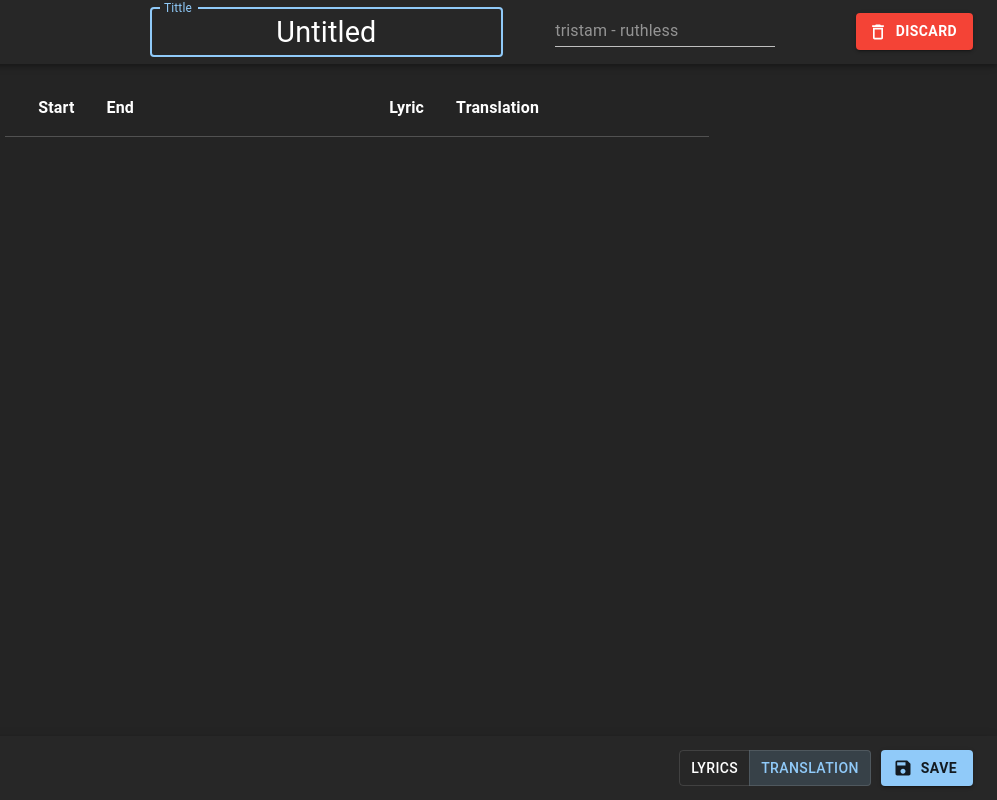
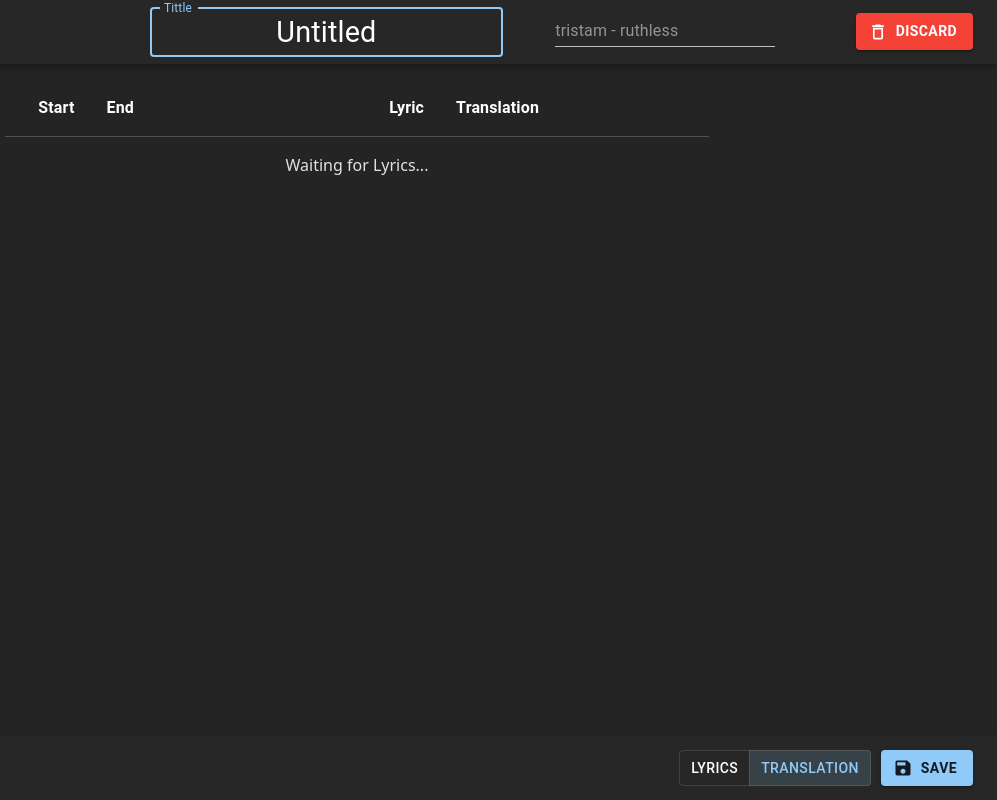
Before and after one commit to iamargelh/LyricsTranslate-Tool, a React (Vite) app: page / in a window 1280 px wide. Shown: the whole page, without its empty margins (283-1280 px from the left). Built offline with nearby package versions, Linux system fonts and the light colour scheme; some icons are missing.

Commit message:
- localstorage fix

```diff
--- a/src/App.jsx
+++ b/src/App.jsx
@@ -20,7 +20,7 @@ function App() {
       const lyricsFromStorage = window.localStorage.getItem("currentLyrics")
       console.log({lyricsFromStorage})
       if (lyricsFromStorage) return new Map(JSON.parse(lyricsFromStorage))
-      return []
+      return new Map()
     }
   )
 
@@ -50,7 +50,7 @@ function App() {
     window.localStorage.removeItem("currentLyrics")
     window.localStorage.removeItem("currentTrackName")
     setFullTrackName({artistName:null,trackName:null})
-    setLyricsInfo(null)
+    setLyricsInfo(new Map())
   }
 
   const setFromFetch = (index)=>{
--- a/src/components/LyricsTable.jsx
+++ b/src/components/LyricsTable.jsx
@@ -36,7 +36,7 @@ export function LyricsTable ({lyricsMap, updateLyrics}){
                 </TableHead>
                 <TableBody>
                     {
-                        (lyricsMap)
+                        (lyricsMap.size!==0)
                         ? [...lyricsMap].map(([key, content])=>{
                             return <LyricsRow
                                 key={key}
@@ -53,7 +53,7 @@ export function LyricsTable ({lyricsMap, updateLyrics}){
                     {console.timeEnd("RENDER")}
                 </TableBody>
             </Table>
-            { (lyricsMap) ? <></> : <p>{"Waiting for Lyrics..."}</p> }
+            { (lyricsMap.size!==0) ? <></> : <p>{"Waiting for Lyrics..."}</p> }
         </>
     )
 }
```
